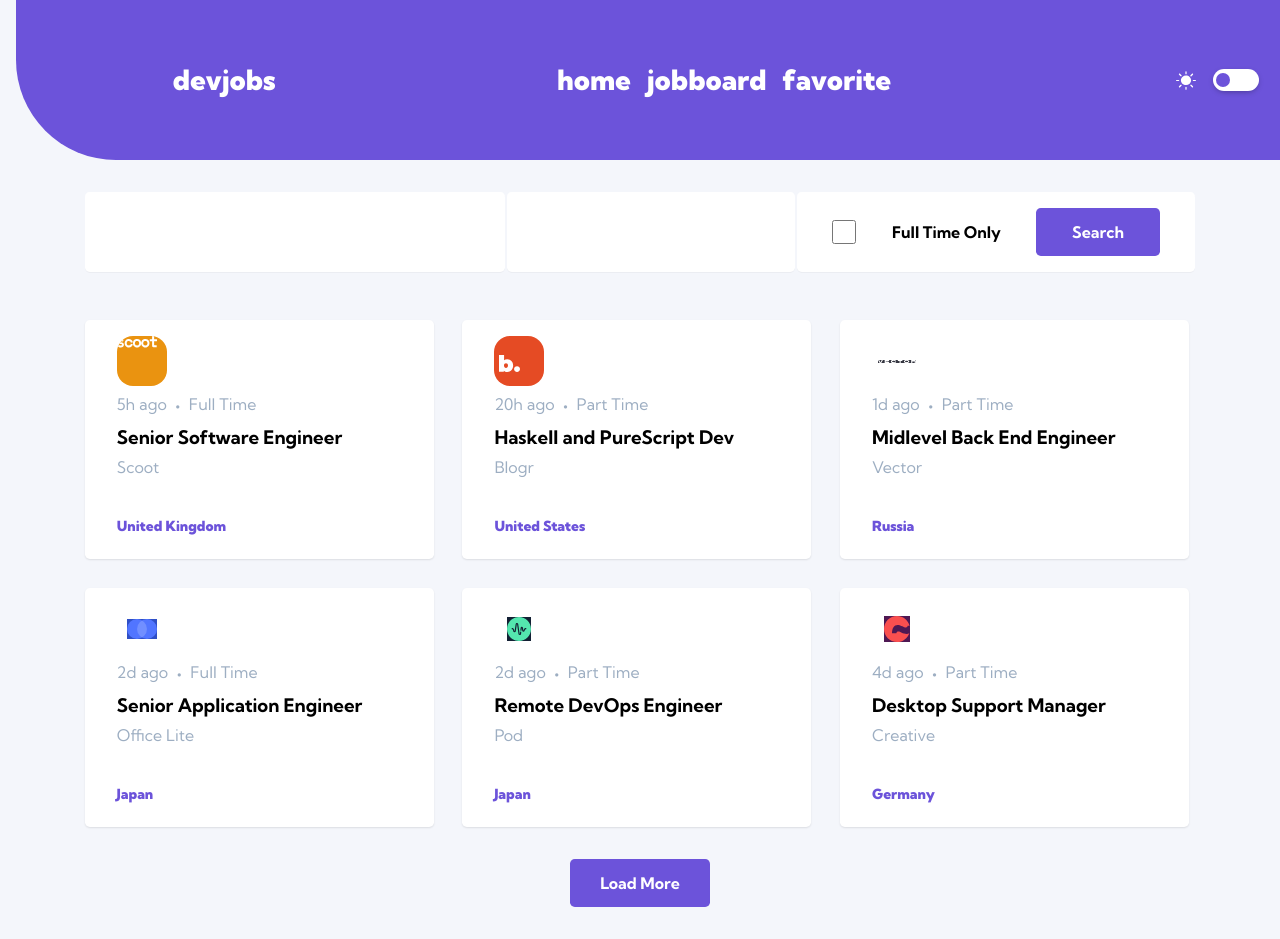
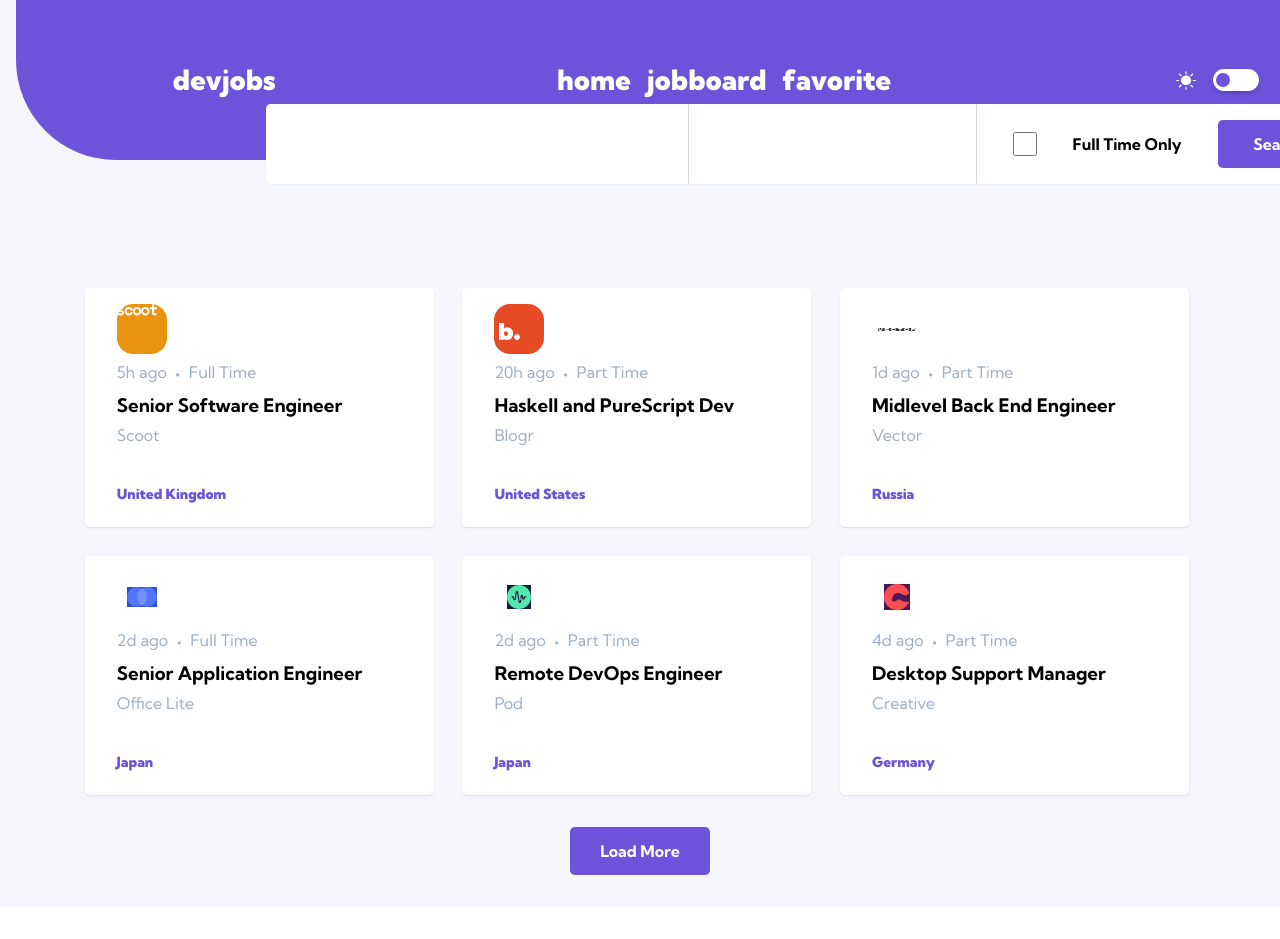
Before and after one commit to KseniiaErnest/devjobs-react, a React (Create React App) app: page /jobboard in a window 1280 px wide. Shown: the top 939 px of the page. After the commit the page ends 907 px from the top, so only its background shows below. Built offline with nearby package versions, Linux system fonts and the light colour scheme.

Commit message:
localStorage + CSS, next search + filter functionality

```diff
--- a/src/App.css
+++ b/src/App.css
@@ -20,6 +20,7 @@ html {
 }
 
 nav {
+  position: relative;
   display: flex;
   width: 90rem;
   height: 10rem;
@@ -63,7 +64,7 @@ text-decoration: none;
 .jobs-list--container {
   width: 69.4rem;
   margin: 0 auto;
-  margin-top: 3rem;
+  margin-top: 8rem;
 }
 
 .jobs-list--box {
@@ -140,29 +141,36 @@ transition: all 0.3s;
 }
 
 .search--container {
+  position: absolute;
   margin: 0 auto;
   display: flex;
   justify-content: center;
   width: 69.4rem;
   height: 5rem;
-  margin-top: 2rem;
-  gap: 2px;
+  top: 13%;
+  left: 20.8%;
+
 }
 
 .search-input {
   height: 100%;
-  border: none;
-  border-radius: 0.3rem;
   box-shadow: rgba(27, 31, 35, 0.04) 0px 1px 0px,
     rgba(255, 255, 255, 0.25) 0px 1px 0px inset;
 }
 
 .different {
   width: 38%;
+  border: none;
+  border-top-left-radius: 0.3rem;
+  border-bottom-left-radius: 0.3rem;
 }
 
 .location {
   width: 26%;
+  border-top: none;
+  border-bottom: none;
+  border-left: 0.5px solid #6e809852;
+  border-right: 0.5px solid #6e809852;
 }
 
 .check {
@@ -173,6 +181,9 @@ transition: all 0.3s;
   justify-content: space-evenly;
   /* gap: 1rem; */
   font-weight: 700;
+  border-top-right-radius: 0.3rem;
+  border-bottom-right-radius: 0.3rem;
+
 }
 
 .search-input--checkbox {
@@ -327,3 +338,28 @@ background-color: #121721
 body.dark-mode .jobs-list--item {
   background-color: #19202d;
 }
+
+body.dark-mode .jobs-list--item-position {
+  color: #fff;
+}
+
+body.dark-mode .search-input {
+  background-color: #19202d;
+  color: #fff;
+}
+
+body.dark-mode .job-details--box-one {
+  background-color: #19202d;
+}
+
+body.dark-mode .job-details--box-two {
+  background-color: #19202d;
+}
+
+body.dark-mode .text--body {
+  color: #9daec2;
+}
+
+/*
+
+*/
--- a/src/App.js
+++ b/src/App.js
@@ -35,17 +35,19 @@ function App() {
     getData();
    }, [dispatch]);
 
-   useEffect(() => {
+useEffect(() => {
+    const darkModeStorage = localStorage.getItem('dark-mode') === 'true';
+    if (darkModeStorage !== state.darkMode) {
+      dispatch({ type: 'TOGGLE_MODE', payload: darkModeStorage });
+    }
+  }, []);
+
+useEffect(() => {
 applyMode(state.darkMode);
 localStorage.setItem('dark-mode', state.darkMode)
    }, [state.darkMode]);
 
-   useEffect(() => {
-    const darkModeStorage = localStorage.getItem('dark-mode') === 'true';
-    if (darkModeStorage !== state.darkMode) {
-      dispatch({ type: 'TOGGLE_MODE' });
-    }
-  }, []);
+
 
 
 
```
